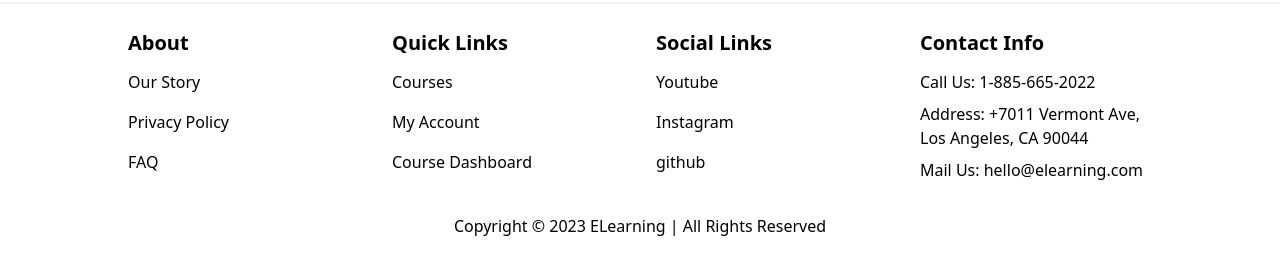
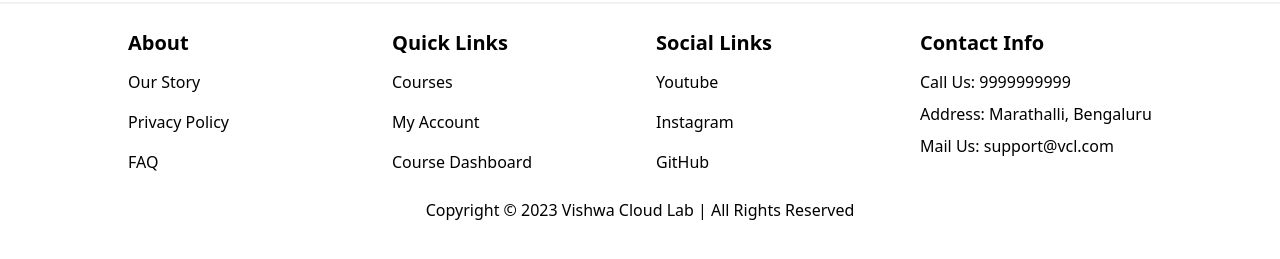
Before and after one commit to vcl-lms/VCL-LMS-central, a Next.js app in the folder client/: page / in a window 1280 px wide. Shown: the part 2772-3031 px from the top of the page. Built offline with nearby package versions, Linux system fonts and the light colour scheme; no server answers.

Commit message:
content update in frontend

```diff
--- a/client/app/components/Course/CourseCard.tsx
+++ b/client/app/components/Course/CourseCard.tsx
@@ -40,10 +40,10 @@
         <div className="w-full flex items-center justify-between pt-3">
           <div className="flex">
             <h3 className="text-black dark:text-[#fff]">
-              {item.price === 0 ? "Free" : item.price + "$"}
+              {item.price === 0 ? "Free" : "Rs " + item.price}
             </h3>
             <h5 className="pl-3 text-[14px] mt-[-5px] line-through opacity-80 text-black dark:text-[#fff]">
-              {item.estimatedPrice}$
+             Rs {item.estimatedPrice}
             </h5>
           </div>
           <div className="flex items-center pb-3">
--- a/client/app/components/Course/CourseDetails.tsx
+++ b/client/app/components/Course/CourseDetails.tsx
@@ -225,7 +225,7 @@
                 </h5>
 
                 <h4 className="pl-5 pt-4 text-[22px] text-black dark:text-white">
-                  {discountPercentengePrice}% Off
+                  {discountPercentengePrice} % Off
                 </h4>
               </div>
               <div className="flex items-center">
@@ -238,10 +238,10 @@
                   </Link>
                 ) : (
                   <div
-                    className={`${styles.button} !w-[180px] my-3 font-Poppins cursor-pointer !bg-[crimson]`}
+                    className={`${styles.button} !w-[200px] my-3 font-Poppins cursor-pointer !bg-[crimson]`}
                     onClick={handleOrder}
                   >
-                    Buy Now {data.price}Rs
+                    Buy Now {"Rs " + data.price}
                   </div>
                 )}
               </div>
--- a/client/app/components/Course/CourseDetailsPage.tsx
+++ b/client/app/components/Course/CourseDetailsPage.tsx
@@ -51,9 +51,9 @@
       ) : (
         <div>
           <Heading
-            title={data.course.name + " - ELearning"}
+            title={data.course.name + " - Vishwa Cloud Lab"}
             description={
-              "ELearning is a programming community which is developed by shahriar sajeeb for helping programmers"
+              "Vishwa Cloud Lab is a platform where you can get hold of the latest cutting edge cloud technologies"
             }
             keywords={data?.course?.tags}
           />
--- a/client/app/components/Footer.tsx
+++ b/client/app/components/Footer.tsx
@@ -73,7 +73,7 @@
             <ul className="space-y-4">
               <li>
                 <Link
-                  href="https://www.youtube.com/channel/UCHz6Sne9splmvm-q2w1_HWQ"
+                  href="https://www.youtube.com/"
                   className="text-base text-black dark:text-gray-300 dark:hover:text-white"
                 >
                   Youtube
@@ -81,7 +81,7 @@
               </li>
               <li>
                 <Link
-                  href="https://www.instagram.com/shahriar_sajeeb_/"
+                  href="https://www.instagram.com/"
                   className="text-base text-black dark:text-gray-300 dark:hover:text-white"
                 >
                   Instagram
@@ -89,10 +89,10 @@
               </li>
               <li>
                 <Link
-                  href="https://www.github.com/shahriarsajeeb"
+                  href="https://www.github.com/"
                   className="text-base text-black dark:text-gray-300 dark:hover:text-white"
                 >
-                  github
+                  GitHub
                 </Link>
               </li>
             </ul>
@@ -100,22 +100,22 @@
           <div>
             <h3 className="text-[20px] font-[600] text-black dark:text-white pb-3">Contact Info</h3>
             <p className="text-base text-black dark:text-gray-300 dark:hover:text-white pb-2">
-            Call Us: 1-885-665-2022
+            Call Us: 9999999999
             </p>
 
             <p className="text-base text-black dark:text-gray-300 dark:hover:text-white pb-2">
-            Address: +7011 Vermont Ave, Los Angeles, CA 90044
+            Address: Marathalli, Bengaluru
             </p>
 
             <p className="text-base text-black dark:text-gray-300 dark:hover:text-white  pb-2">
-            Mail Us: hello@elearning.com
+            Mail Us: support@vcl.com
             </p>
 
           </div>
         </div>
         <br />
         <p className="text-center text-black dark:text-white">
-          Copyright © 2023 ELearning | All Rights Reserved
+          Copyright © 2023 Vishwa Cloud Lab | All Rights Reserved
         </p>
       </div>
       <br />
--- a/client/app/components/Header.tsx
+++ b/client/app/components/Header.tsx
@@ -163,7 +163,7 @@
               <br />
               <br />
               <p className="text-[16px] px-2 pl-5 text-black dark:text-white">
-                Copyright © 2023 ELearning
+                Copyright © 2023 Vishwa Cloud Lab
               </p>
             </div>
           </div>
```
